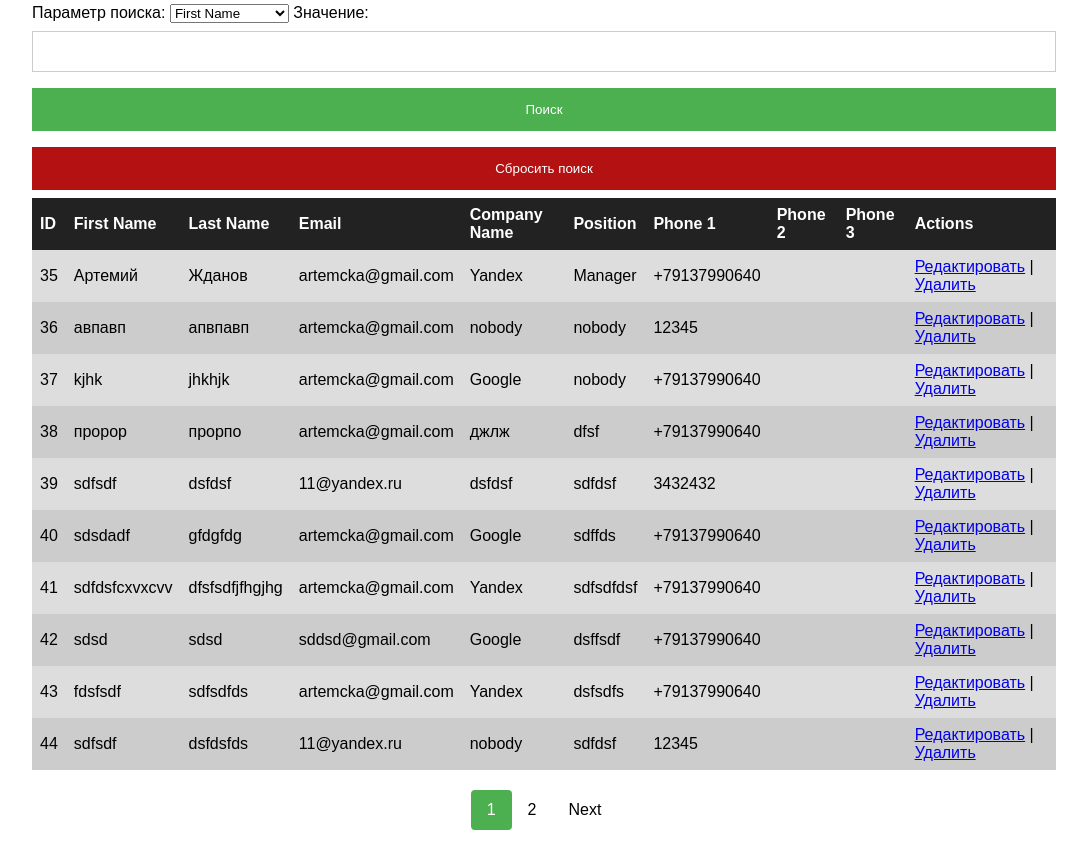
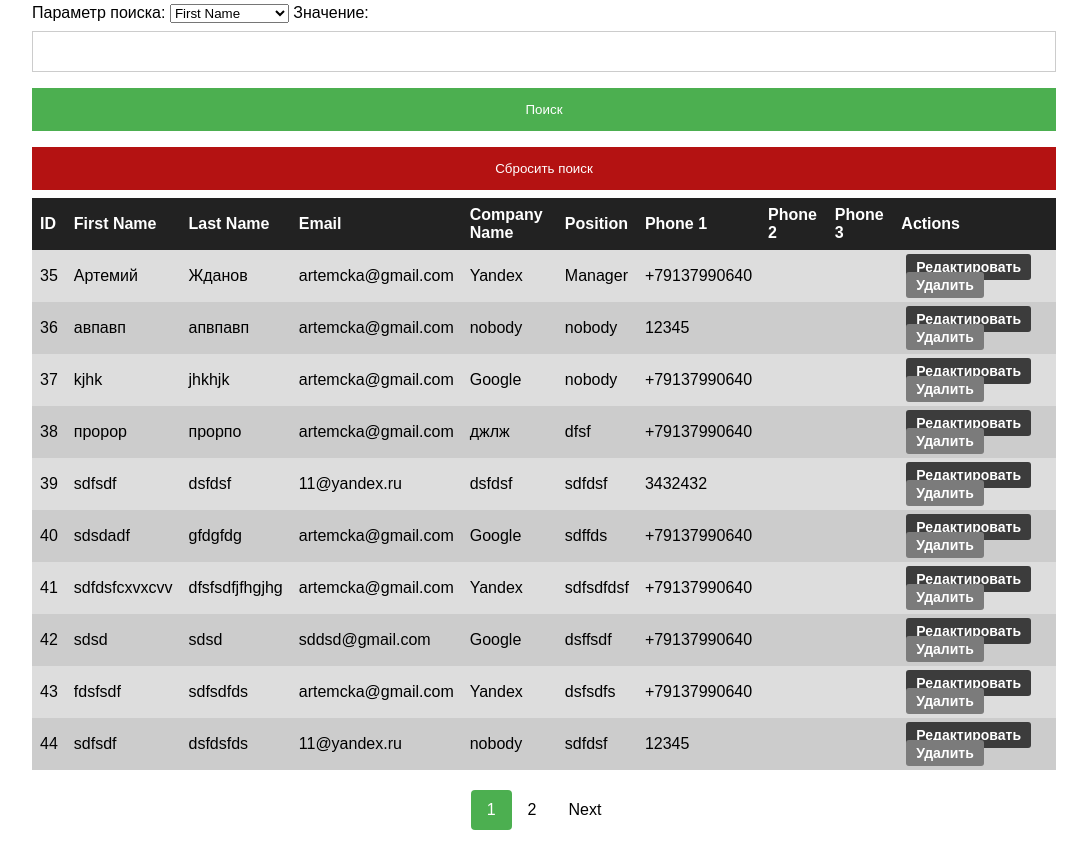
Before and after one commit to zhdanovan/ZimalabTest, a PHP site: page /ZimalabTest/ in a window 1280 px wide. Shown: the part 154-1004 px from the top of the page, without its empty margins (96-1183 px from the left). Run offline with PHP 8.4, Linux system fonts and the light colour scheme; data comes from the database, SQL or seed files in the repository.

Commit message:
Update edit and delete button styles for a darker and calmer look

```diff
--- a/index.php
+++ b/index.php
@@ -106,9 +106,8 @@ if (!empty($search_param) && !empty($search_value)) {
                         </td>
                         <!-- Ссылки на действия с аккаунтом (редактирование и удаление) -->
                         <td>
-                            <a href="actions/edit_account.php?id=<?= $account['id'] ?>">Редактировать</a> |
-                            <a href="actions/delete_account.php?id=<?= $account['id'] ?>" onclick="return confirm('Вы уверены, что хотите удалить этот аккаунт?')">Удалить</a>
-
+                            <a href="actions/edit_account.php?id=<?= $account['id'] ?>" class="edit-btn">Редактировать</a>
+                            <a href="actions/delete_account.php?id=<?= $account['id'] ?>" class="delete-btn" onclick="return confirm('Вы уверены, что хотите удалить этот аккаунт?')">Удалить</a>
                         </td>
                     </tr>
                 <?php endforeach; ?>
--- a/style.css
+++ b/style.css
@@ -67,6 +67,35 @@ body {
     cursor: pointer;
 }
 
+.edit-btn,
+.delete-btn {
+  padding: 5px 10px;
+  text-decoration: none;
+  border-radius: 3px;
+  font-weight: bold;
+  font-size: 14px;
+  margin: 0 5px;
+}
+
+.edit-btn {
+  background-color: #3c3c3c;
+  color: white;
+}
+
+.delete-btn {
+  background-color: #7b7b7b;
+  color: white;
+}
+
+.delete-btn:hover {
+  background-color: #6c6c6c;
+}
+
+.edit-btn:hover {
+  background-color: #2d2d2d;
+}
+
+
 table {
     border-collapse: collapse;
     width: 100%;
@@ -94,6 +123,7 @@ table {
     background-color: #4CAF50;
     color: white;
   }
+
 
 
 .pagination {
```
